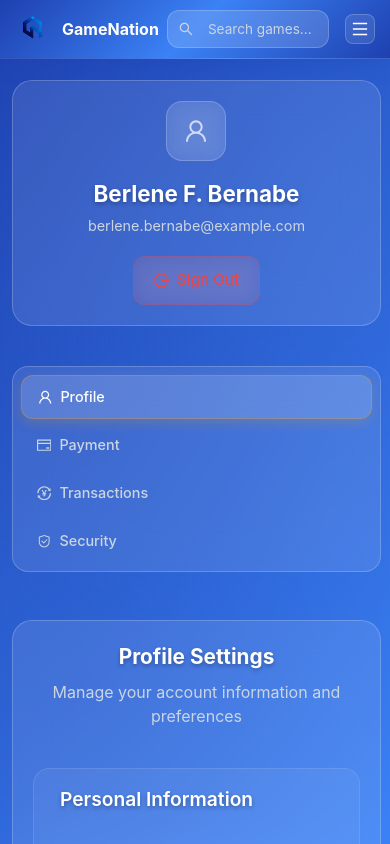
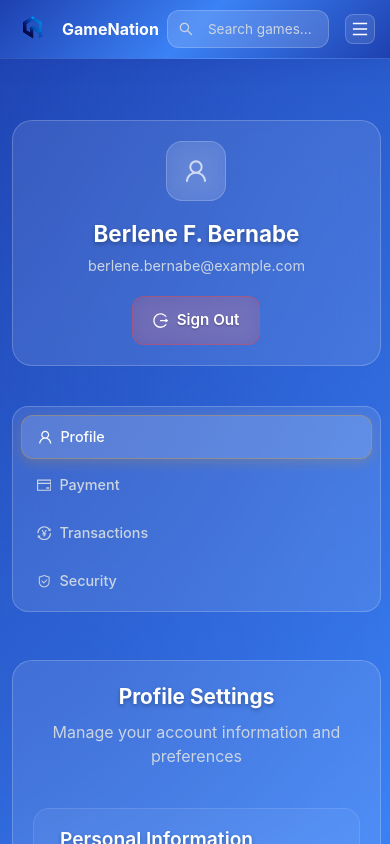
Before and after one commit to Blyn04/gamenation, a React (Create React App) app: page /account-settings in a window 390 px wide. Shown: the top 844 px of the page. Built offline with nearby package versions, Linux system fonts and the light colour scheme.

Commit message:
SIGNOUT UI FIX

```diff
--- a/src/styles/componentsStyle/AccountSetting.css
+++ b/src/styles/componentsStyle/AccountSetting.css
@@ -31,6 +31,7 @@
   display: grid;
   grid-template-columns: 300px 1fr;
   gap: 40px;
+  top: 40px;
 }
 
 /* Desktop Sidebar Layout */
@@ -132,15 +133,22 @@
 }
 
 .nav-link.sign-out {
-  color: #ef4444;
+  color: #ffffff;
+  background: rgba(239, 68, 68, 0.2);
+  border: 1px solid rgba(239, 68, 68, 0.4);
   margin-top: 16px;
   border-top: 1px solid rgba(255, 255, 255, 0.1);
   padding-top: 16px;
+  font-weight: 600;
+  text-shadow: 0 1px 2px rgba(0, 0, 0, 0.3);
 }
 
 .nav-link.sign-out:hover {
-  background: rgba(239, 68, 68, 0.1);
-  color: #f87171;
+  background: rgba(239, 68, 68, 0.3);
+  color: #ffffff;
+  border-color: rgba(239, 68, 68, 0.6);
+  transform: translateX(4px);
+  box-shadow: 0 4px 12px rgba(239, 68, 68, 0.3);
 }
 
 /* Desktop Header - Hidden on desktop */
@@ -555,26 +563,28 @@
   }
 
   .sign-out-btn {
-    background: rgba(239, 68, 68, 0.1);
-    border: 1px solid rgba(239, 68, 68, 0.3);
-    color: #ef4444;
+    background: rgba(239, 68, 68, 0.2);
+    border: 1px solid rgba(239, 68, 68, 0.4);
+    color: #ffffff;
     padding: 12px 20px;
     border-radius: 12px;
     font-size: 0.95rem;
-    font-weight: 500;
+    font-weight: 600;
     cursor: pointer;
     transition: all 0.3s ease;
     display: flex;
     align-items: center;
     gap: 8px;
     backdrop-filter: blur(10px);
+    text-shadow: 0 1px 2px rgba(0, 0, 0, 0.3);
   }
 
   .sign-out-btn:hover {
-    background: rgba(239, 68, 68, 0.2);
-    border-color: rgba(239, 68, 68, 0.5);
-    color: #f87171;
+    background: rgba(239, 68, 68, 0.3);
+    border-color: rgba(239, 68, 68, 0.6);
+    color: #ffffff;
     transform: translateY(-1px);
+    box-shadow: 0 4px 12px rgba(239, 68, 68, 0.3);
   }
 
   .account-navigation {
```
